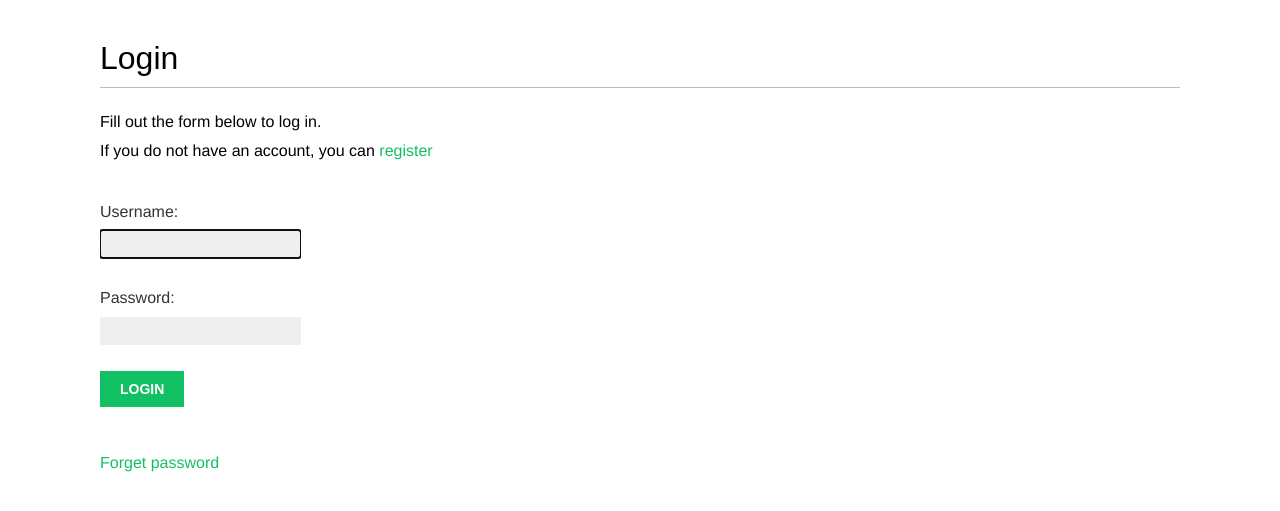
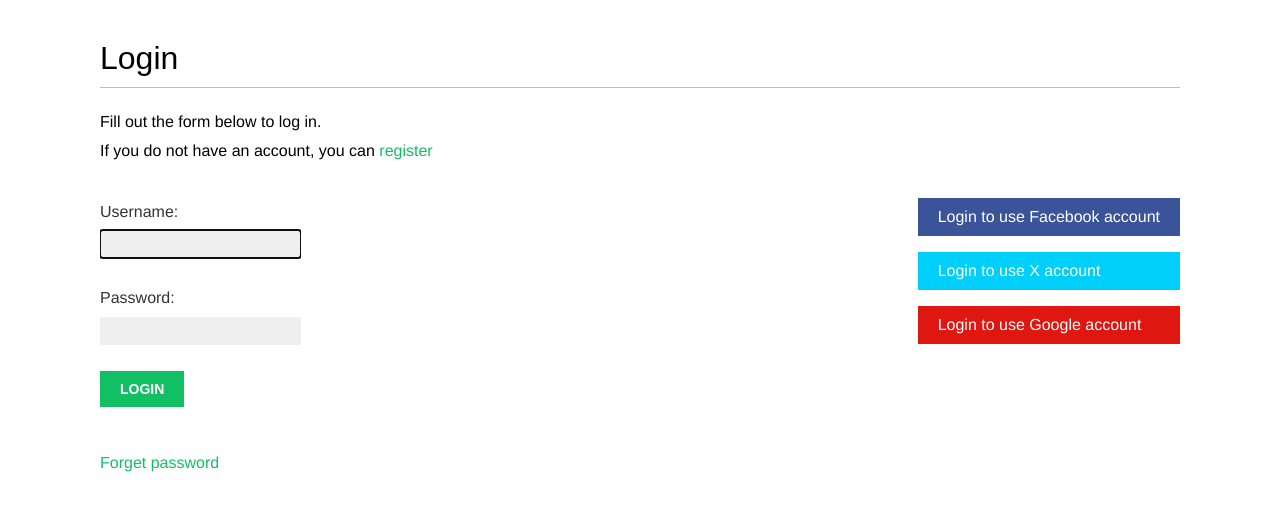
Before and after one commit to GitEryk/djangoSocialMedia, a Django app: page /account/login/ in a window 1280 px wide. Shown: the part 47-558 px from the top of the page. Run offline with Django 5.2, Linux system fonts and the light colour scheme; some web fonts are replaced.

Commit message:
Authentication with socialmedia - configured settings

```diff
--- a/account/templates/registration/login.html
+++ b/account/templates/registration/login.html
@@ -21,4 +21,21 @@
             <a href='{% url "password_reset" %}'>Forget password</a>
         </p>
     </div>
+    <div class="social">
+        <ul>
+            <li class="facebook">
+                <a href='{% url "social:begin" "facebook" %}'>Login to use Facebook account</a>
+            </li>
+        </ul>
+        <ul>
+            <li class="twitter">
+                <a href='{% url "social:begin" "twitter" %}'>Login to use X account</a>
+            </li>
+        </ul>
+        <ul>
+            <li class="google">
+                <a href='{% url "social:begin" "google" %}'>Login to use Google account</a>
+            </li>
+        </ul>
+    </div>
 {% endblock %}
```
Also changed, not shown: socialmedia/settings.py (+14 -0 lines), db.sqlite3.
